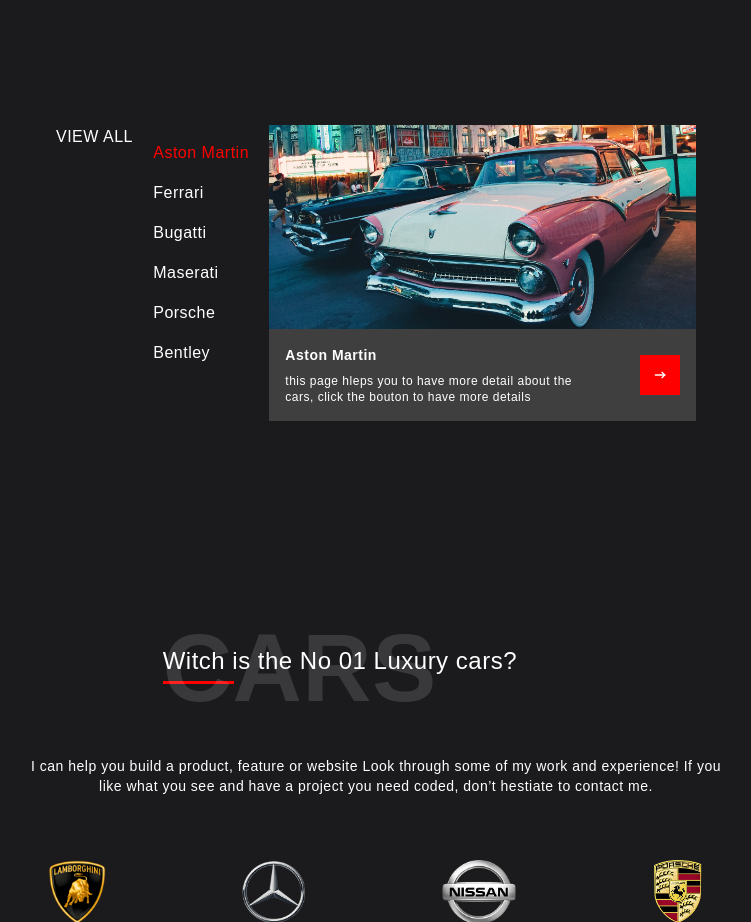
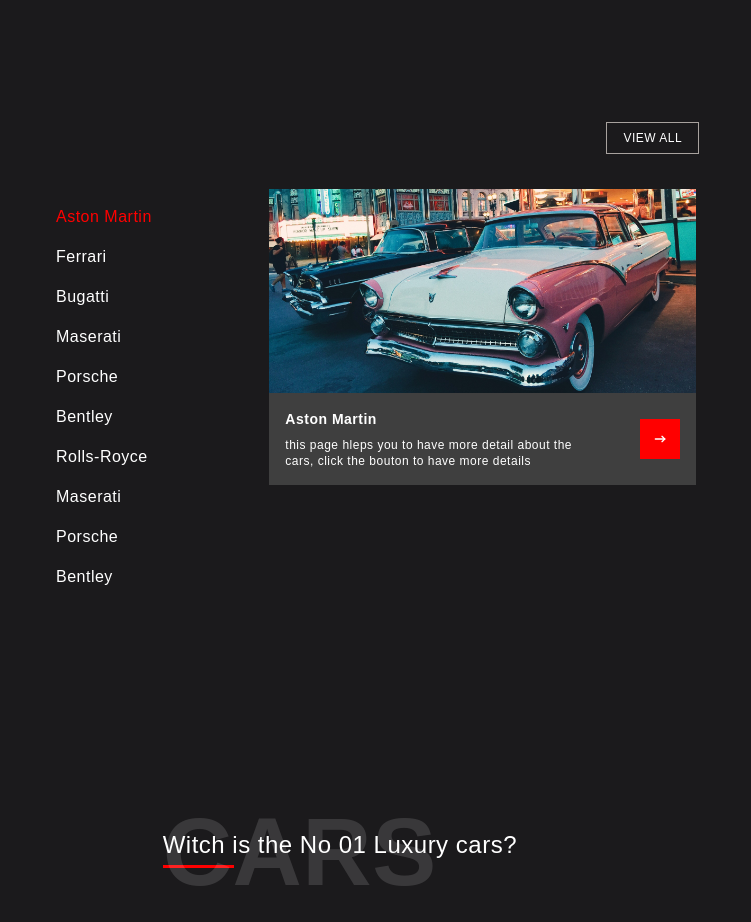
Before and after one commit to joel-kalema/luxury-cars, a Next.js app: page / in a window 1280 px wide. Shown: the part 970-1892 px from the top of the page, without its empty margins (264-1015 px from the left). Built offline with nearby package versions, Linux system fonts and the light colour scheme.

Commit message:
add button view all

```diff
--- a/components/about.js
+++ b/components/about.js
@@ -9,12 +9,16 @@
                 <div className="w-1/6 h-[0.2rem] bg-[red] mt-1"></div>
                 <h1 className="text-[#fff2] text-8xl font-bold mt-[-4rem]">LUXURY</h1>
             </div>
-            <div className="flex w-3/6 mx-auto justify-between">
-                <Link href='/paths/cars'>VIEW ALL</Link>
+            <Link href='/paths/cars' className='ml-[68%] text-xs border-stone-400 border-[1px] py-2 px-4'>VIEW ALL</Link>
+            <div className="flex w-3/6 mx-auto justify-between mt-10">
                 <ul>
                     <li className="my-4 text-[red] cursor-pointer">Aston Martin</li>
                     <li className="my-4 hover:text-[red] cursor-pointer">Ferrari</li>
                     <li className="my-4 hover:text-[red] cursor-pointer">Bugatti</li>
+                    <li className="my-4 hover:text-[red] cursor-pointer">Maserati</li>
+                    <li className="my-4 hover:text-[red] cursor-pointer">Porsche</li>
+                    <li className="my-4 hover:text-[red] cursor-pointer">Bentley</li>
+                    <li className="my-4 hover:text-[red] cursor-pointer">Rolls-Royce</li>
                     <li className="my-4 hover:text-[red] cursor-pointer">Maserati</li>
                     <li className="my-4 hover:text-[red] cursor-pointer">Porsche</li>
                     <li className="my-4 hover:text-[red] cursor-pointer">Bentley</li>
```
